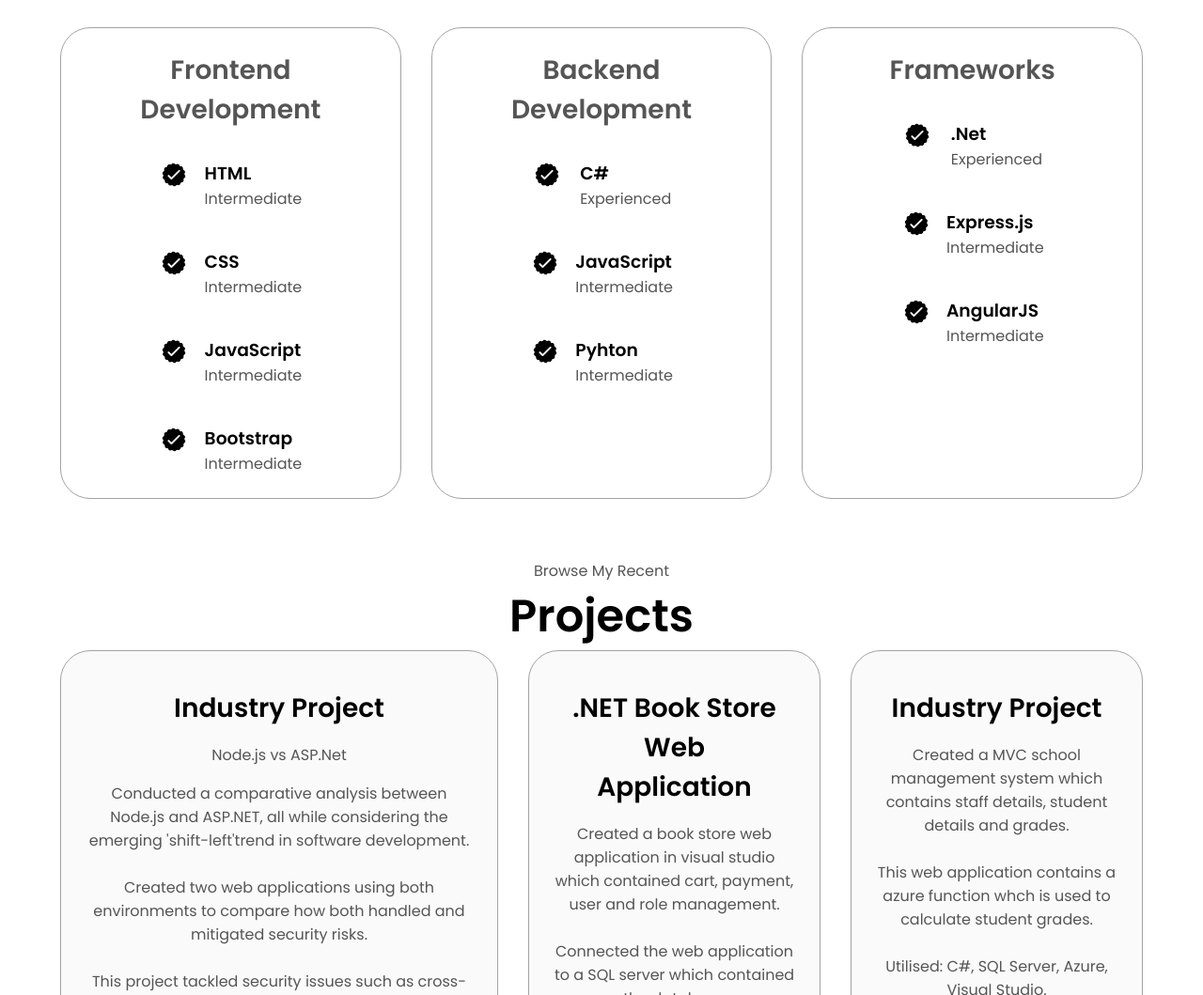
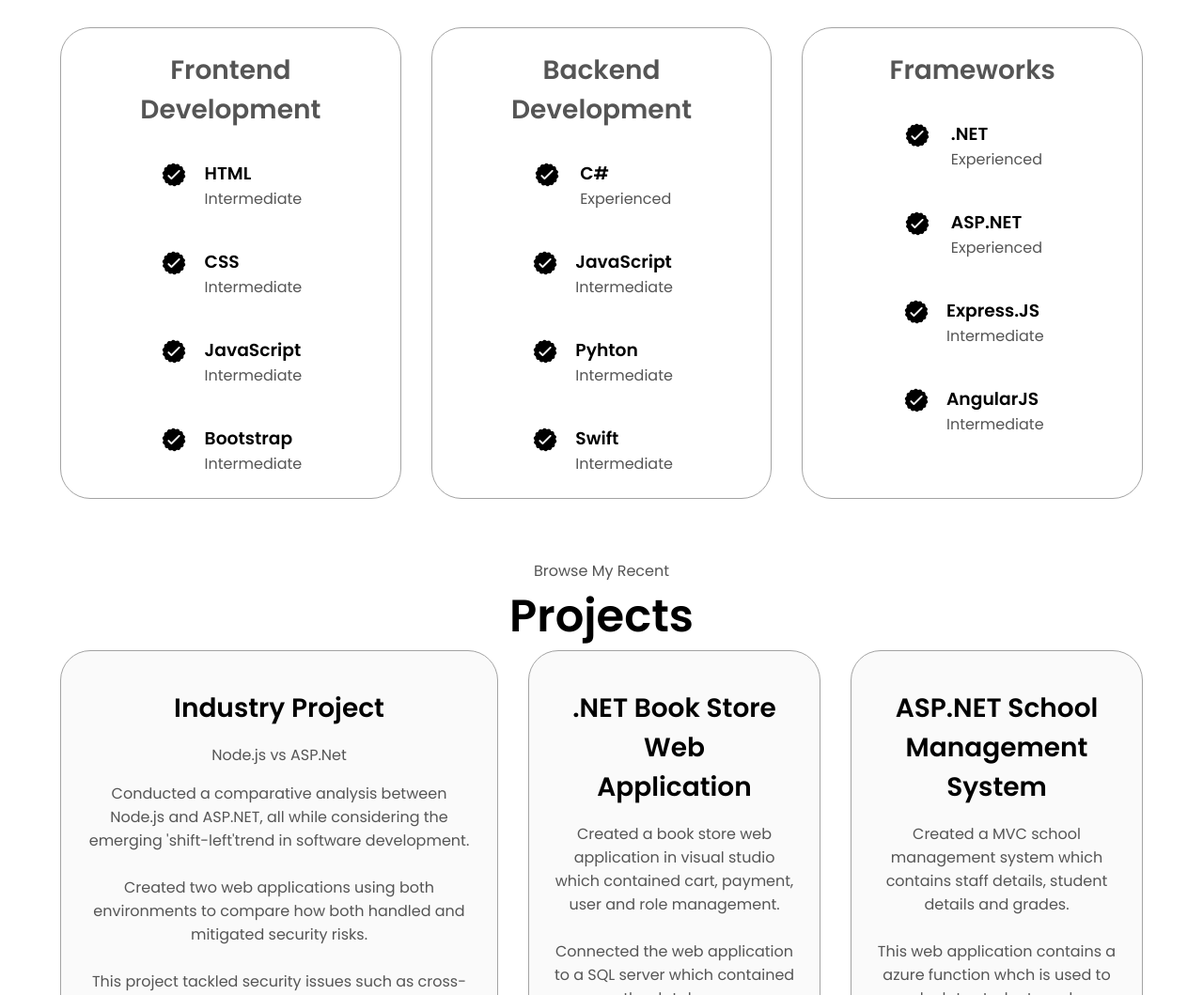
Before and after one commit to ThomasKerrSmith/ThomasKerrSmith.github.io, a plain HTML site: page index.html in a window 1280 px wide. Shown: the part 1864-2923 px from the top of the page at 94% size. Drawn offline with Linux system fonts and the light colour scheme.

Commit message:
adjusted text

```diff
--- a/index.html
+++ b/index.html
@@ -201,6 +201,17 @@
                     <p>Intermediate</p>
                   </div>
                 </article>
+                <article>
+                  <img
+                    src="./assets/checkmark.png"
+                    alt="Experience icon"
+                    class="icon"
+                  />
+                  <div>
+                    <h3>Swift</h3>
+                    <p>Intermediate</p>
+                  </div>
+                </article>
               </div>
             </div>
             <div class="details-container">
@@ -213,7 +224,7 @@
                       class="icon"
                     />
                     <div>
-                      <h3>.Net</h3>
+                      <h3>.NET</h3>
                       <p>Experienced</p>
                     </div>
                   </article>
@@ -224,7 +235,18 @@
                       class="icon"
                     />
                     <div>
-                      <h3>Express.js</h3>
+                      <h3>ASP.NET</h3>
+                      <p>Experienced</p>
+                    </div>
+                  </article>
+                  <article>
+                    <img
+                      src="./assets/checkmark.png"
+                      alt="Experience icon"
+                      class="icon"
+                    />
+                    <div>
+                      <h3>Express.JS</h3>
                       <p>Intermediate</p>
                     </div>
                   </article>
@@ -314,7 +336,7 @@
             </div>
 
             <div class="details-container color-container">
-              <h2 class="experience-sub-title project-title">Industry Project</h2>
+              <h2 class="experience-sub-title project-title">ASP.NET School Management System</h2>
               <p class="section__text__p2">Created a MVC school management system which contains staff details, student details and grades.
                 <br/>
                 <br/>
```
